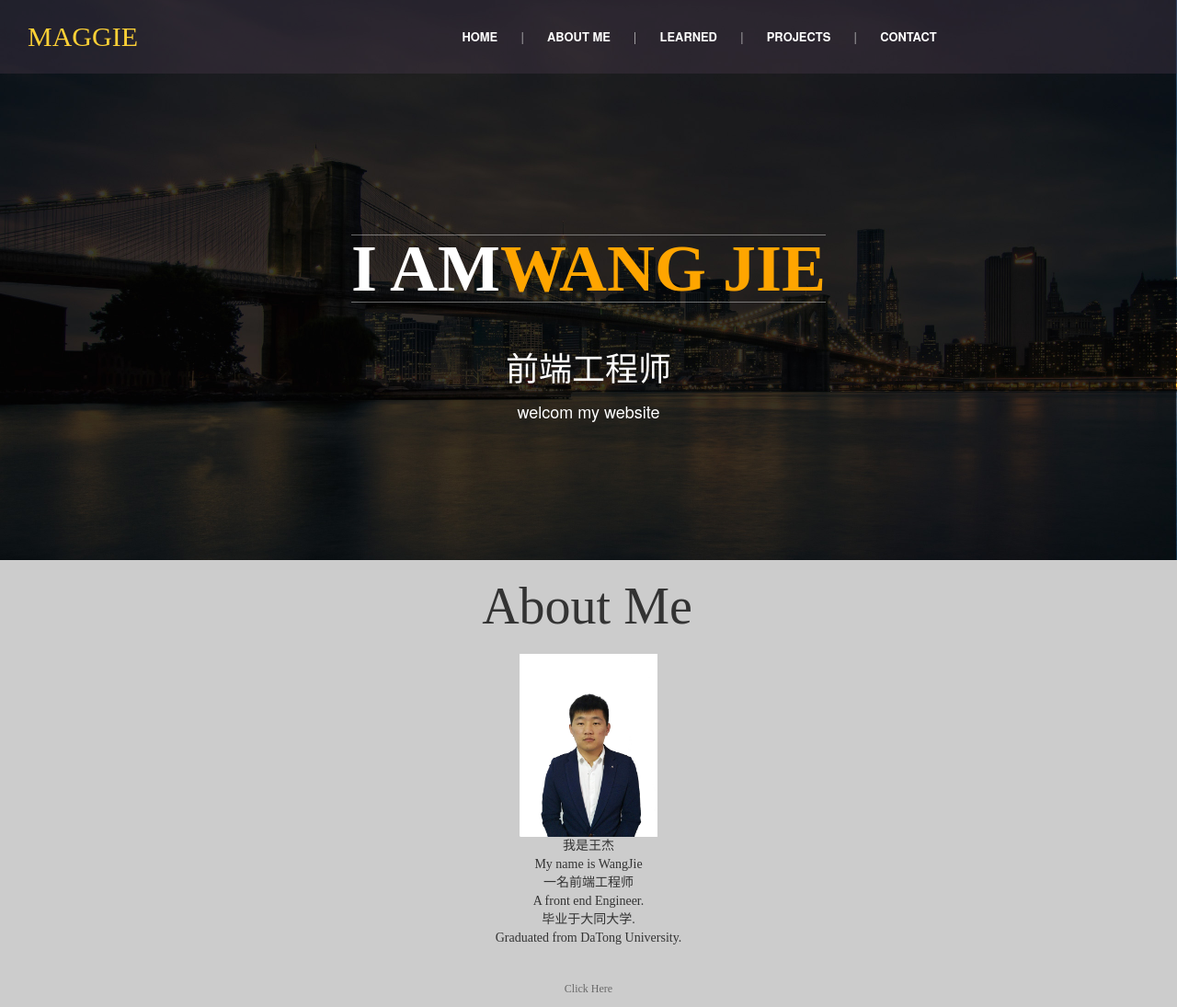
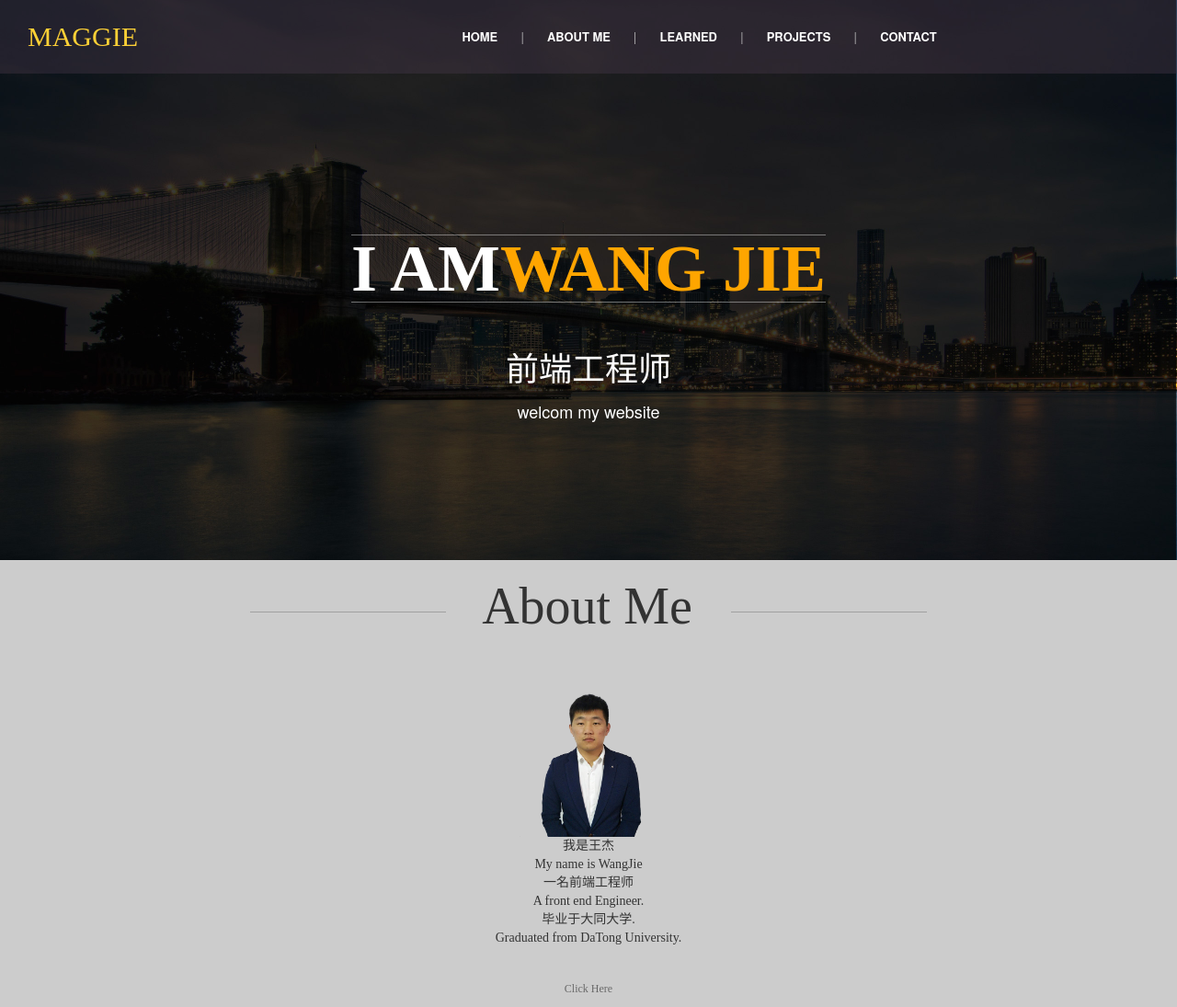
Before and after one commit to melody-wj/me, a plain HTML site: page index.html in a window 1280 px wide. Shown: the top 1095 px of the page at 92% size. Drawn offline with Linux system fonts and the light colour scheme.

Commit message:
20180408
调整图片css

```diff
--- a/index.css
+++ b/index.css
@@ -701,3 +701,6 @@ border: 1px solid #555555;}
 	url('fonts/iconfont.ttf') format('truetype'), /* chrome、firefox、opera、Safari, Android, iOS 4.2+*/
 	url('fonts/iconfont.svg#iconfont') format('svg'); /* iOS 4.1- */
 }
+.title:before,.title:after{
+	background: #a0a0a0;
+}
--- a/index.html
+++ b/index.html
@@ -62,7 +62,7 @@
                                 <h2 class="title">
 			About Me
 		</h2>
-		<div class="me animated fadeInUp"><img src="img/wj.jpg" alt="">
+		<div class="me animated fadeInUp"><img src="img/wj.png" alt="">
                                 <div style="opacity: 1;" class="animated fadeInUp" data-animation="fadeInUp">
                                     我是王杰<br> My name is WangJie<br>一名前端工程师<br> A front end Engineer.<br> 毕业于大同大学.<br>Graduated from DaTong University.
                                     <div class="spacer-single"></div>
```
Also changed, not shown: img/wj.png (added).
